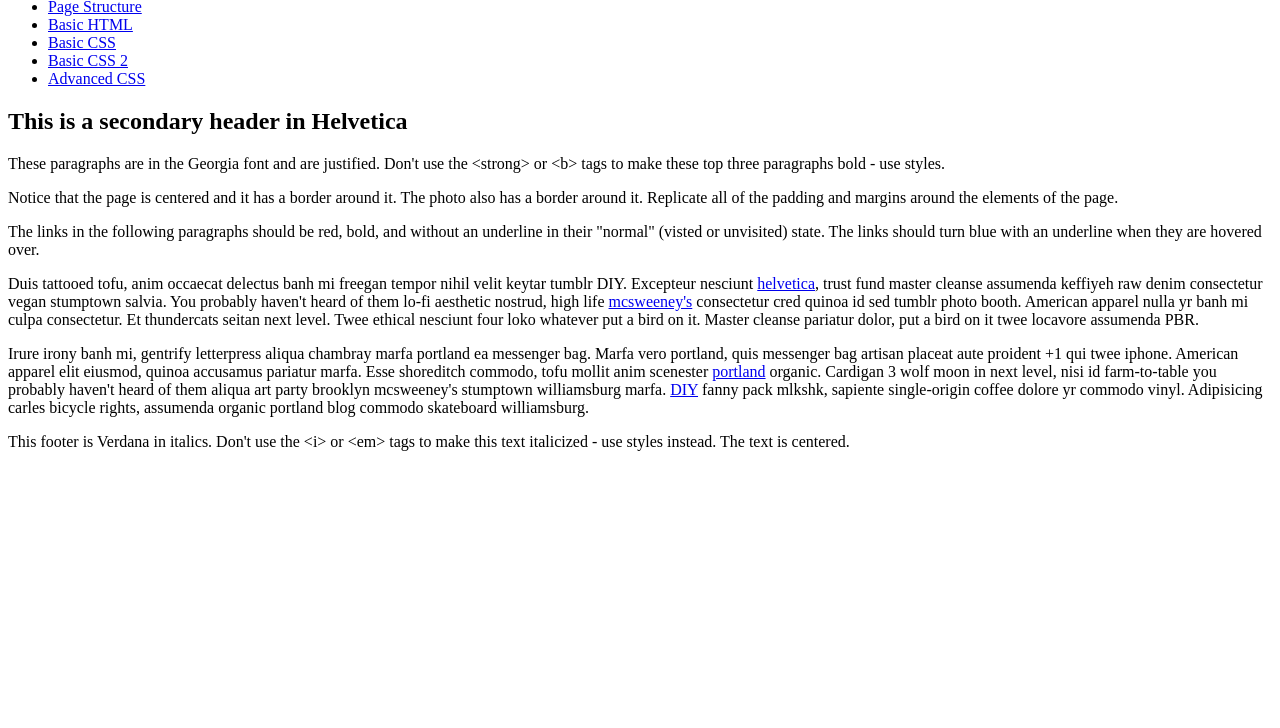
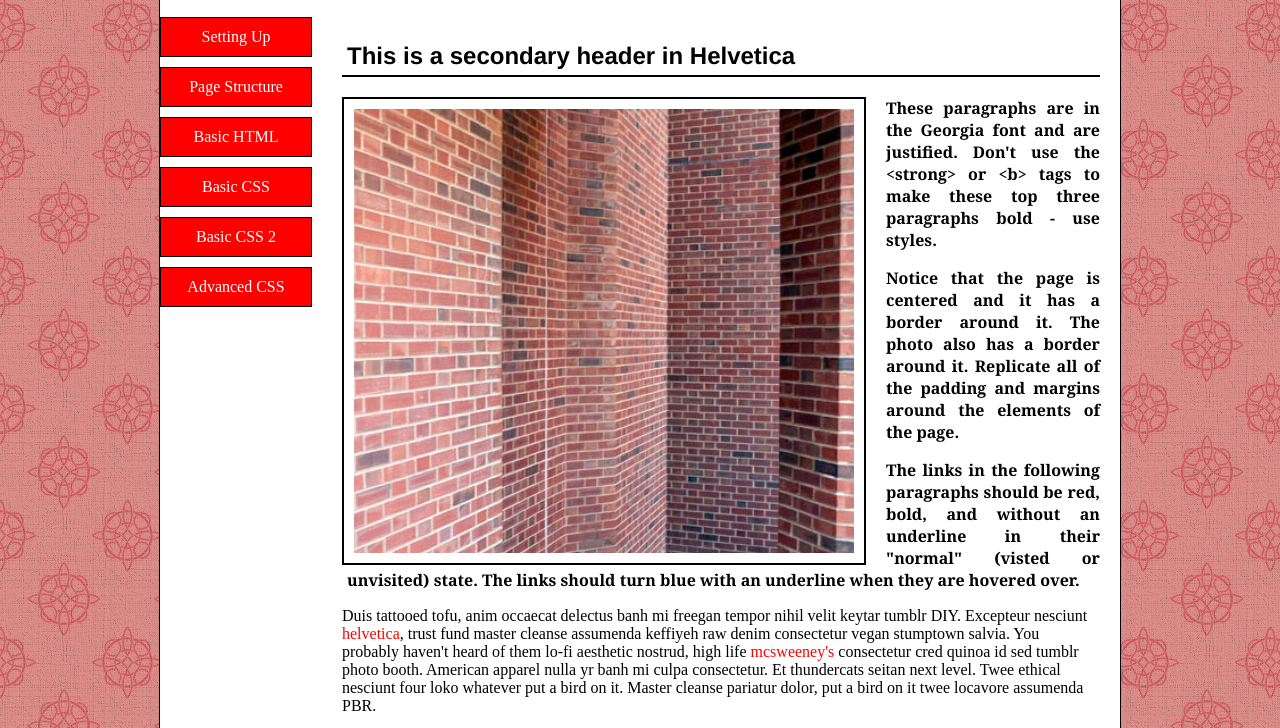
Before and after one commit to Mmill33/CTK301, a plain HTML site: page assignment6.html in a window 1280 px wide. Shown: the part 100-828 px from the top of the page. Before the commit the page ends 800 px from the top, so only its background shows below. Drawn offline with Linux system fonts and the light colour scheme.

Commit message:
Add files via upload

```diff
--- a/assignment6.html
+++ b/assignment6.html
@@ -3,12 +3,15 @@
 <head>
     <meta charset="UTF-8">
     <title>Untitled Document</title>
+    <link rel="stylesheet" href="assignment6stylesheet.css">
 </head>
 
 <body>
+  <div id="wrapper">
   <h1>This header is Helvetica and is not bold</h1>
 
   <!-- These links should be Helvetica and be red boxes that change to a darker red when hovered over. -->
+  <nav>
   <ul>
     <li><a href="https://creativetech.dev/CTK301/setup.html" target="_blank">Setting Up</a></li>
     <li><a href="https://creativetech.dev/CTK301/BasicHTML.html" target="_blank">Page Structure</a></li>
@@ -17,18 +20,23 @@
     <li><a href="https://creativetech.dev/CTK301/BasicCSSContinued.html" target="_blank">Basic CSS 2</a></li>
     <li><a href="https://creativetech.dev/CTK301/AdvancedCSS.html" target="_blank">Advanced CSS</a></li>
   </ul>
+  </nav>
+    <main>
 
   <h2>This is a secondary header in Helvetica</h2>
-  <p>These paragraphs are in the Georgia font and are justified. Don't use the &lt;strong&gt; or &lt;b&gt; tags to make these top three paragraphs bold - use styles.</p>
+  <img class="floatimg" src="a61.jpg" alt="brickwall">
+  <p class="customtext2">These paragraphs are in the Georgia font and are justified. Don't use the &lt;strong&gt; or &lt;b&gt; tags to make these top three paragraphs bold - use styles.</p>
 
-  <p>Notice that the page is centered and it has a border around it. The photo also has a border around it. Replicate all of the padding and margins around the elements of the page.</p>
+  <p class="customtext2">Notice that the page is centered and it has a border around it. The photo also has a border around it. Replicate all of the padding and margins around the elements of the page.</p>
 
-  <p>The links in the following paragraphs should be red, bold, and without an underline in their "normal" (visted or unvisited) state. The links should turn blue with an underline when they are hovered over.</p>
+  <p class="customtext2">The links in the following paragraphs should be red, bold, and without an underline in their "normal" (visted or unvisited) state. The links should turn blue with an underline when they are hovered over.</p>
 
   <p>Duis tattooed tofu, anim occaecat delectus banh mi freegan tempor nihil velit keytar tumblr DIY. Excepteur nesciunt <a href="http://en.wikipedia.org/wiki/Helvetica" target="_blank">helvetica</a>, trust fund master cleanse assumenda keffiyeh raw denim consectetur vegan stumptown salvia. You probably haven't heard of them lo-fi aesthetic nostrud, high life <a href="http://www.mcsweeneys.net/" target="_blank">mcsweeney's</a> consectetur cred quinoa id sed tumblr photo booth. American apparel nulla yr banh mi culpa consectetur. Et thundercats seitan next level. Twee ethical nesciunt four loko whatever put a bird on it. Master cleanse pariatur dolor, put a bird on it twee locavore assumenda PBR.</p>
 
   <p>Irure irony banh mi, gentrify letterpress aliqua chambray marfa portland ea messenger bag. Marfa vero portland, quis messenger bag artisan placeat aute proident +1 qui twee iphone. American apparel elit eiusmod, quinoa accusamus pariatur marfa. Esse shoreditch commodo, tofu mollit anim scenester <a href="http://www.ifc.com/portlandia/" target="_blank">portland</a> organic. Cardigan 3 wolf moon in next level, nisi id farm-to-table you probably haven't heard of them aliqua art party brooklyn mcsweeney's stumptown williamsburg marfa. <a href="http://en.wikipedia.org/wiki/Do_it_yourself" target="_blank">DIY</a> fanny pack mlkshk, sapiente single-origin coffee dolore yr commodo vinyl. Adipisicing carles bicycle rights, assumenda organic portland blog commodo skateboard williamsburg.</p>
+</main>
 
-  <p>This footer is Verdana in italics. Don't use the &lt;i&gt; or &lt;em&gt; tags to make this text italicized - use styles instead. The text is centered.</p>
+  <p class="customtext">This footer is Verdana in italics. Don't use the &lt;i&gt; or &lt;em&gt; tags to make this text italicized - use styles instead. The text is centered.</p>
+  </div>
 </body>
 </html>
```
Also changed, not shown: assignment6hover1.jpg (added), assignment6hover2.jpg (added).
